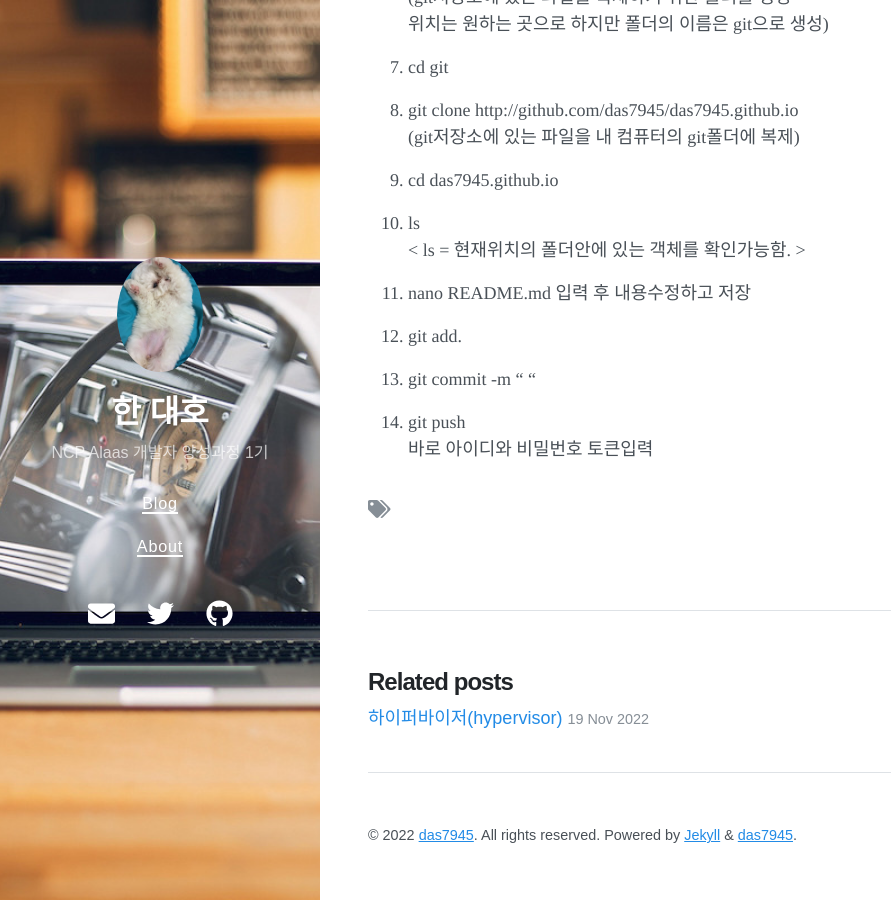
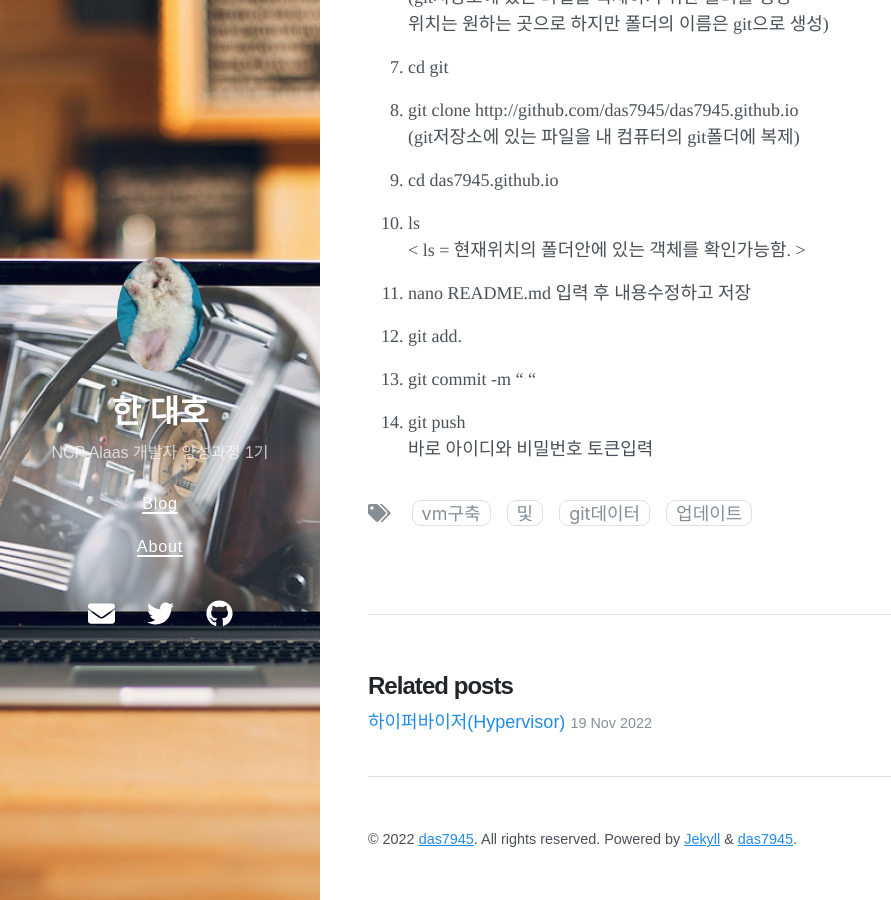
Before and after one commit to das7945/das7945.github.io, a Jekyll site: the page built from _posts/2022-11-19-VM구축-및-git데이터-업데이트.md, in a window 1280 px wide and 900 px high, scrolled down 1310 px. Shown: the whole window, without its empty margins (0-891 px from the left). Built offline with Jekyll 4.4.1, drawn with Linux system fonts in a browser that asks for light colours; nearby versions of some CDN libraries; our own code applies the rules of GitHub Pages for plain Markdown files; some of the changed text lies outside the part shown.

Commit message:
221120_1

```diff
--- a/_posts/2022-11-19-VM구축-및-git데이터-업데이트.md
+++ b/_posts/2022-11-19-VM구축-및-git데이터-업데이트.md
@@ -1,3 +1,8 @@
+---
+layout: post
+title: VM구축 및 git데이터 업데이트
+tags: VM구축 및 git데이터 업데이트
+---
 1. vm을 구축 할 공간을 만들어주세요.<br>
 vm-projects/centos 폴더생성
 
```
Also changed, not shown: _posts/2022-11-19-하이퍼바이저(Hypervisor).md (+5 -1 lines).
